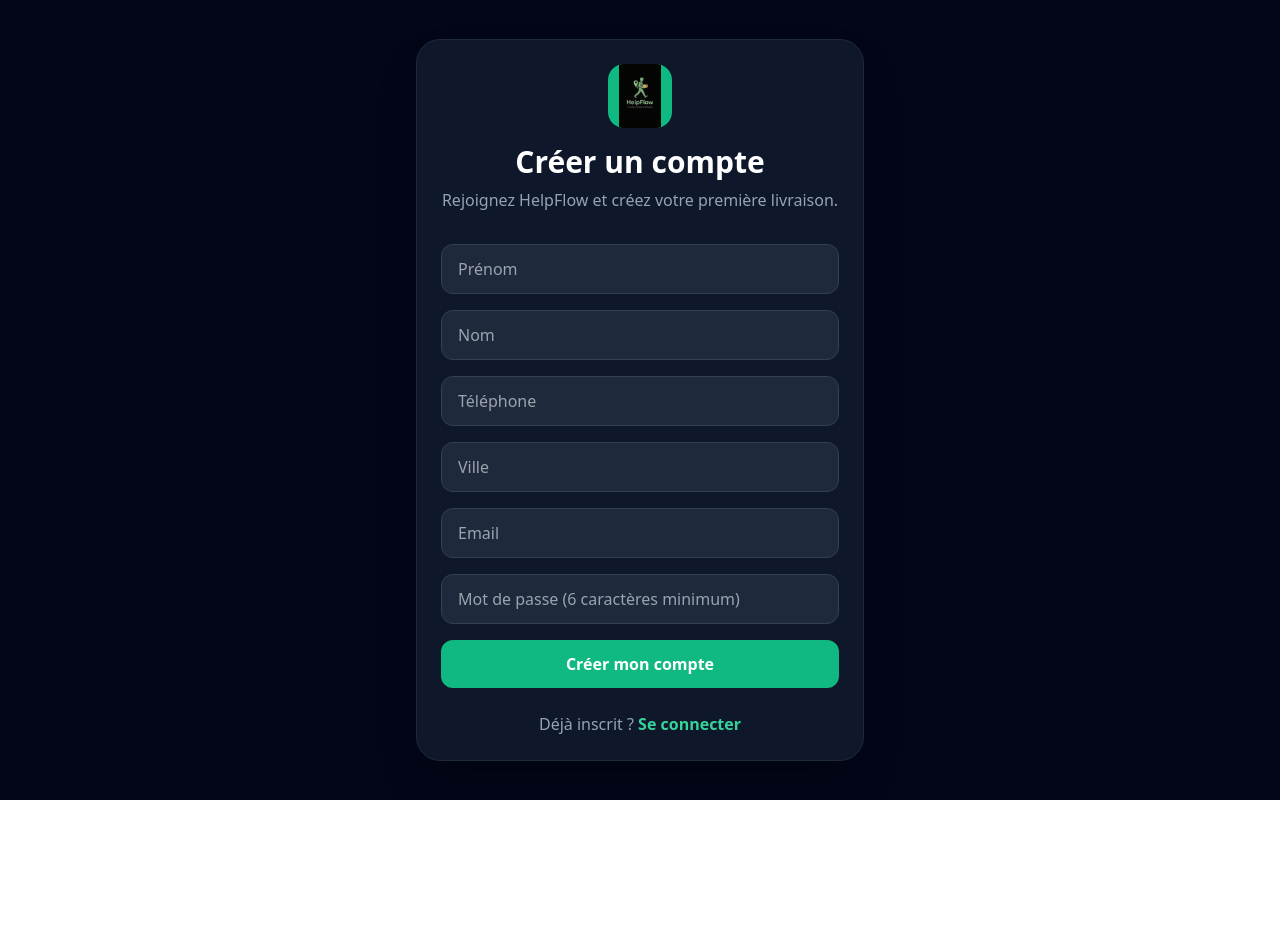
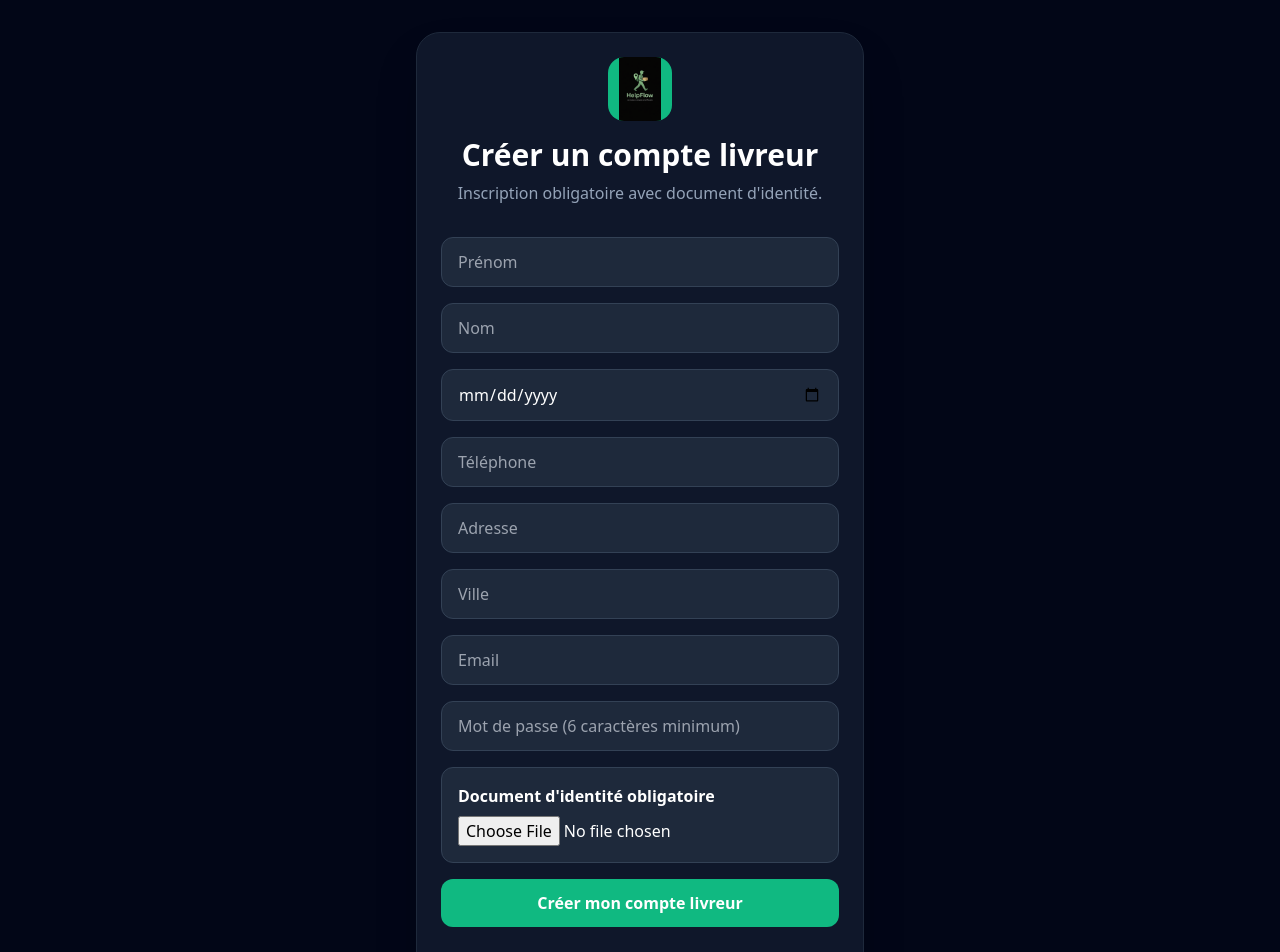
Before and after one commit to mrakachm/helpflow-new, a Next.js app: page /signup in a window 1280 px wide. Shown: the top 952 px of the page. Before the commit the page ends 800 px from the top, so only its background shows below. Built offline with nearby package versions, Linux system fonts and the light colour scheme; no server answers.

Commit message:
Require courier identity document at signup

```diff
--- a/src/app/signup/page.tsx
+++ b/src/app/signup/page.tsx
@@ -13,15 +13,24 @@
   const [lastName, setLastName] = useState("");
   const [phone, setPhone] = useState("");
   const [city, setCity] = useState("");
+  const [address, setAddress] = useState("");
+  const [birthDate, setBirthDate] = useState("");
 
   const [email, setEmail] = useState("");
   const [password, setPassword] = useState("");
+
+  const [documentFile, setDocumentFile] = useState<File | null>(null);
 
   const [loading, setLoading] = useState(false);
   const [errorMsg, setErrorMsg] = useState<string | null>(null);
 
   async function onSubmit(e: React.FormEvent) {
     e.preventDefault();
+
+    if (!documentFile) {
+      setErrorMsg("Le document d'identité est obligatoire pour devenir livreur.");
+      return;
+    }
 
     setErrorMsg(null);
     setLoading(true);
@@ -30,20 +39,47 @@
       const { data, error } = await supabase.auth.signUp({
         email,
         password,
+        options: {
+          emailRedirectTo: "https://helpflow.fr/login",
+        },
       });
 
       if (error) throw error;
+      if (!data.user) throw new Error("Utilisateur non créé.");
 
-      if (data.user) {
-        await supabase.from("profiles").upsert({
-          id: data.user.id,
+      const userId = data.user.id;
+
+      const ext = documentFile.name.split(".").pop() || "jpg";
+      const path = `${userId}/identity-${Date.now()}.${ext}`;
+
+      const { error: uploadError } = await supabase.storage
+        .from("courier-documents")
+        .upload(path, documentFile, { upsert: true });
+
+      if (uploadError) throw uploadError;
+
+      const { data: publicUrlData } = supabase.storage
+        .from("courier-documents")
+        .getPublicUrl(path);
+
+      const fullName = `${firstName} ${lastName}`.trim();
+
+      const { error: profileError } = await supabase.from("profiles").upsert({
+        id: userId,
         first_name: firstName,
         last_name: lastName,
+        full_name: fullName,
         phone,
         city,
-          role: "client",
+        address,
+        date_of_birth: birthDate,
+        role: "livreur",
+        identity_document_path: publicUrlData.publicUrl,
+        verification_status: "pending",
+        stripe_onboarding_complete: false,
       });
-      }
+
+      if (profileError) throw profileError;
 
       router.replace("/login");
     } catch (err: any) {
@@ -56,7 +92,6 @@
   return (
     <main className="min-h-screen bg-slate-950 flex items-center justify-center px-4 py-8">
       <div className="w-full max-w-md rounded-3xl bg-slate-900 border border-slate-800 shadow-2xl p-6">
-
         <div className="text-center mb-8">
           <div className="mx-auto mb-4 h-16 w-16 rounded-2xl bg-emerald-500 flex items-center justify-center text-white text-2xl font-bold">
             <img
@@ -66,17 +101,14 @@
             />
           </div>
 
-          <h1 className="text-3xl font-bold text-white">
-            Créer un compte
-          </h1>
+          <h1 className="text-3xl font-bold text-white">Créer un compte livreur</h1>
 
           <p className="mt-2 text-slate-400">
-            Rejoignez HelpFlow et créez votre première livraison.
+            Inscription obligatoire avec document d'identité.
           </p>
         </div>
 
         <form onSubmit={onSubmit} className="grid gap-4">
-
           <input
             type="text"
             placeholder="Prénom"
@@ -96,10 +128,27 @@
           />
 
           <input
+            type="date"
+            value={birthDate}
+            onChange={(e) => setBirthDate(e.target.value)}
+            required
+            className="w-full rounded-xl border border-slate-700 bg-slate-800 px-4 py-3 text-white"
+          />
+
+          <input
             type="tel"
             placeholder="Téléphone"
             value={phone}
             onChange={(e) => setPhone(e.target.value)}
+            required
+            className="w-full rounded-xl border border-slate-700 bg-slate-800 px-4 py-3 text-white"
+          />
+
+          <input
+            type="text"
+            placeholder="Adresse"
+            value={address}
+            onChange={(e) => setAddress(e.target.value)}
             required
             className="w-full rounded-xl border border-slate-700 bg-slate-800 px-4 py-3 text-white"
           />
@@ -132,6 +181,26 @@
             className="w-full rounded-xl border border-slate-700 bg-slate-800 px-4 py-3 text-white"
           />
 
+          <div className="rounded-xl border border-slate-700 bg-slate-800 p-4">
+            <label className="block text-white font-semibold mb-2">
+              Document d'identité obligatoire
+            </label>
+
+            <input
+              type="file"
+              accept="image/*,.pdf"
+              required
+              onChange={(e) => setDocumentFile(e.target.files?.[0] || null)}
+              className="w-full text-white"
+            />
+
+            {documentFile && (
+              <p className="mt-2 text-emerald-400 text-sm">
+                Document sélectionné : {documentFile.name}
+              </p>
+            )}
+          </div>
+
           {errorMsg && (
             <div className="rounded-xl bg-red-900/30 border border-red-700 text-red-300 px-4 py-3">
               {errorMsg}
@@ -143,16 +212,13 @@
             disabled={loading}
             className="w-full rounded-xl bg-emerald-500 hover:bg-emerald-600 text-white font-semibold py-3"
           >
-            {loading ? "Création..." : "Créer mon compte"}
+            {loading ? "Création..." : "Créer mon compte livreur"}
           </button>
         </form>
 
         <div className="mt-6 text-center text-slate-400">
           Déjà inscrit ?{" "}
-          <Link
-            href="/login"
-            className="text-emerald-400 font-semibold"
-          >
+          <Link href="/login" className="text-emerald-400 font-semibold">
             Se connecter
           </Link>
         </div>
```
Lines whose indentation alone changed are shown as unchanged.
